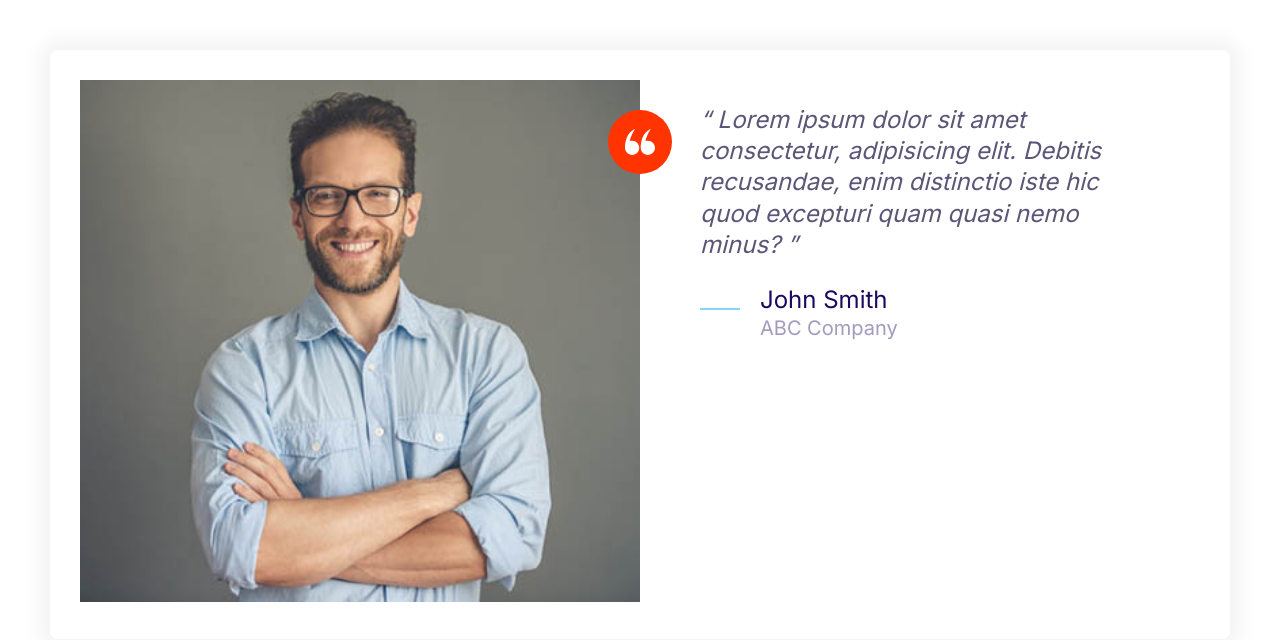
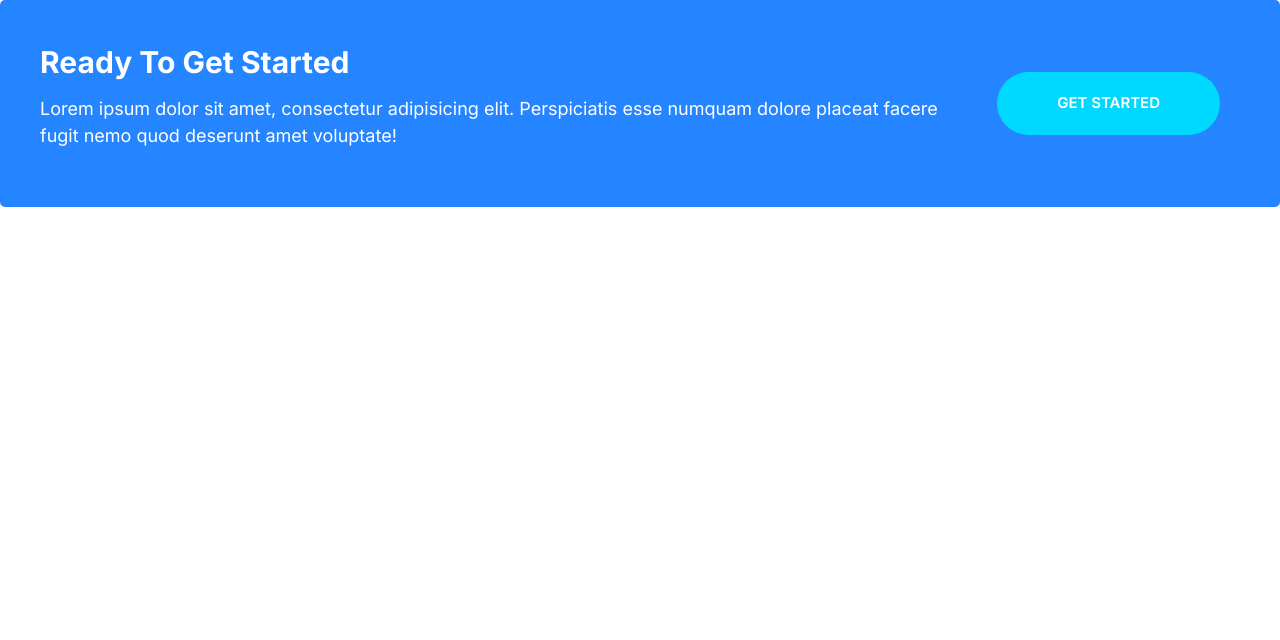
Before and after one commit to MohamedShehadeh/Firstproject, a plain HTML site: page index.html in a window 1280 px wide. Drawn offline with Linux system fonts and the light colour scheme; a web font is replaced by a local one.

Commit message:
Build callout for component

```diff
--- a/css/style.css
+++ b/css/style.css
@@ -206,6 +206,10 @@ a {
   width: 100%;
   display: inline-block;
 }
+.btn--stretched {
+  padding-left: 6rem;
+  padding-right: 6rem;
+}
 @media screen and (min-width: 1024px) {
   .btn {
     font-size: 1.5rem;
@@ -404,3 +408,36 @@ a {
     margin-left: 6rem;
   }
 }
+/* Callout */
+.callout {
+  padding: 4rem;
+  border-radius: 5px;
+}
+.callout--primary {
+  color: #fff;
+  background: var(--color-primary);
+}
+.callout__heading {
+  color: #fff;
+  margin-top: 0%;
+  font-size: 3rem;
+}
+.callout .btn {
+  justify-self: center;
+  align-self: center;
+}
+.callout__content {
+  text-align: center;
+}
+@media screen and (min-width: 768px) {
+  .callout .grid--1x2 {
+    grid-template-columns: 1fr auto;
+  }
+  .callout__content {
+    text-align: left;
+  }
+  .callout .btn {
+    justify-self: start;
+    margin: 2rem;
+  }
+}
--- a/index.html
+++ b/index.html
@@ -14,41 +14,18 @@
     <link rel="stylesheet" href="css/style.css" />
     <title>Moshify</title>
   </head>
-  <body style="padding: 5rem">
-    <div class="card testimonial">
+  <body>
+    <div class="callout callout--primary">
       <div class="grid grid--1x2">
-        <div class="testimonial__image-container">
-          <img
-            class="testimonial-image"
-            src="../images/testimonial.jpg"
-            alt="A happy smiling customer"
-          />
-          <span class="icon-container icon-inside-image icon-container--accent">
-            <svg class="icon icon--white icon--small">
-              <use xlink:href="images/sprite.svg#quotes"></use>
-            </svg>
-          </span>
+        <div class="callout__content">
+          <h2 class="callout__heading">Ready To Get Started</h2>
+          <p>
+            Lorem ipsum dolor sit amet, consectetur adipisicing elit.
+            Perspiciatis esse numquam dolore placeat facere fugit nemo quod
+            deserunt amet voluptate!
+          </p>
         </div>
-        <blockquote class="quote">
-          <p class="quote__text">
-            Lorem ipsum dolor sit amet consectetur, adipisicing elit. Debitis
-            recusandae, enim distinctio iste hic quod excepturi quam quasi nemo
-            minus?
-          </p>
-          <footer>
-            <div class="media">
-              <div class="media__image">
-                <svg class="icon icon--primary quote__line">
-                  <use xlink:href="images/sprite.svg#line"></use>
-                </svg>
-              </div>
-              <div class="media__body">
-                <h3 class="media__title quote__author">John Smith</h3>
-                <p class="quote__organization">ABC Company</p>
-              </div>
-            </div>
-          </footer>
-        </blockquote>
+        <a class="btn btn--secondary btn--stretched" href="#">Get Started</a>
       </div>
     </div>
   </body>
```
